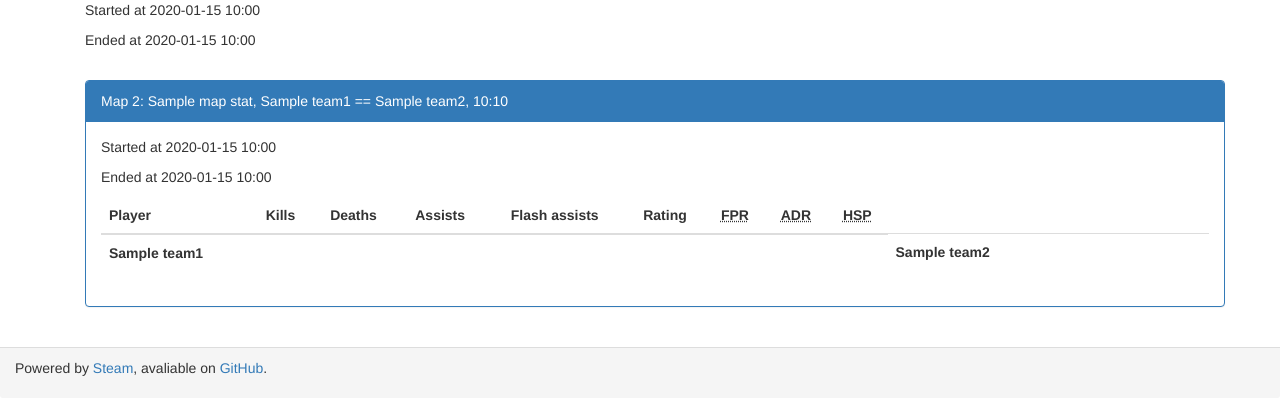
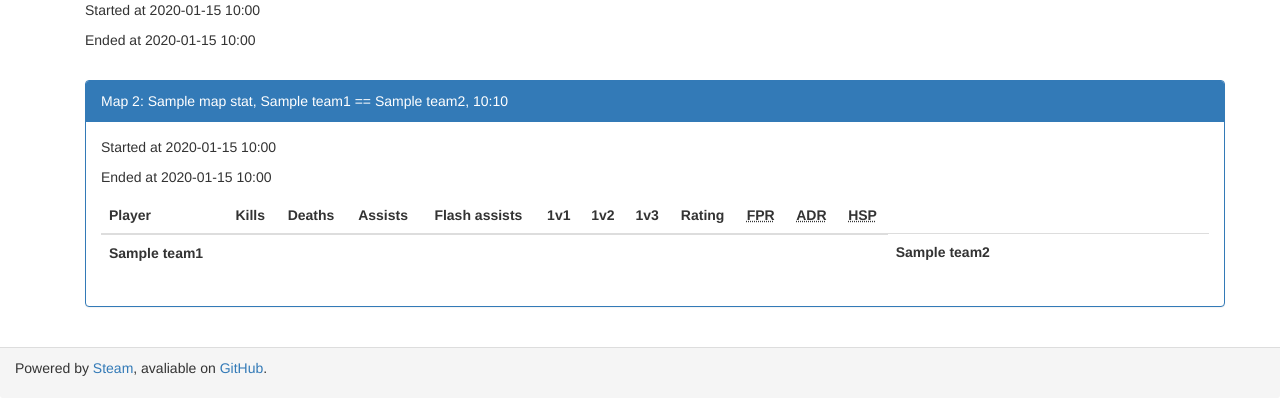
Before and after one commit to splewis/get5-web, a Flask app: template get5/templates/match.html in a window 1280 px wide. Shown: the part 162-577 px from the top of the page. Run offline with Flask 2, Linux system fonts and the light colour scheme; tables that the repository leaves empty hold one stand-in row (values such as "Sample post"); the template is opened without the code that fills it: values that come from a table or form of the project are taken from there, most other values are stand-ins (such as "Sample title", 1, 10 or a date in 2020); some libraries are stand-ins or nearby versions.

Commit message:
Add 1vx stats to match stats table.

```diff
--- a/get5/templates/match.html
+++ b/get5/templates/match.html
@@ -14,6 +14,9 @@
   <td></td>
   <td></td>
   <td></td>
+  <td></td>
+  <td></td>
+  <td></td>
 
   {% if player.roundsplayed > 0 %}
     <tr>
@@ -22,15 +25,15 @@
       <td class="text-center"> {{ player.deaths }} </td>
       <td class="text-center"> {{ player.assists }} </td>
       <td class="text-center"> {{ player.flashbang_assists }} </td>
+
+      <td class="text-center"> {{ player.v1 }} </td>
+      <td class="text-center"> {{ player.v2 }} </td>
+      <td class="text-center"> {{ player.v3 }} </td>
+
       <td class="text-center"> {{ player.get_rating() | round(2) }} </td>
-      <td class="text-center"> {{ (player.kills / player.roundsplayed) | round(2) }} </td>
-      <td class="text-center"> {{ (player.damage / player.roundsplayed) | round(1) }} </td>
-
-      {% if player.kills == 0 %}
-      <td class="text-center"> {{ (0.0) | round(2) }} </td>
-      {% else %}
-      <td class="text-center"> {{ (player.headshot_kills / player.kills) | round(2) }} </td>
-      {% endif %}
+      <td class="text-center"> {{ player.get_fpr() | round(2) }} </td>
+      <td class="text-center"> {{ player.get_adr() | round(1) }} </td>
+      <td class="text-center"> {{ player.get_hsp() | round(2) }} </td>
     </tr>
   {% endif %}
   {% endfor %}
@@ -140,6 +143,9 @@
               <th class="text-center">Deaths</th>
               <th class="text-center">Assists</th>
               <th class="text-center">Flash assists</th>
+              <th class="text-center">1v1</th>
+              <th class="text-center">1v2</th>
+              <th class="text-center">1v3</th>
               <th class="text-center">Rating</th>
               <th class="text-center"><acronym title="Frags per round">FPR</acronym></th>
               <th class="text-center"><acronym title="Average damage per round">ADR</acronym></th>
```
Also changed, not shown: get5/models.py (+24 -0 lines).
